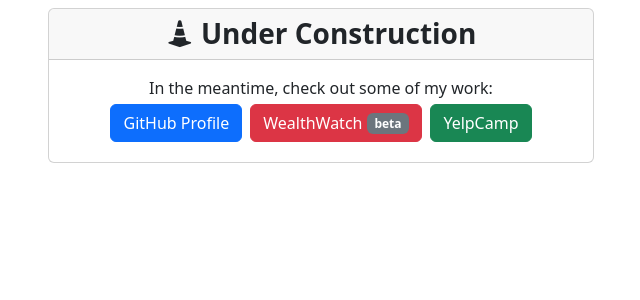
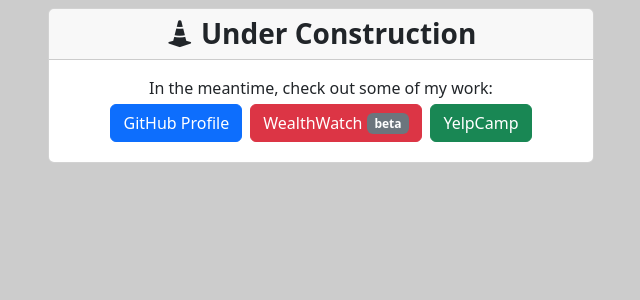
Before and after one commit to aditya-arcot/Portfolio-Website, an Angular app: page / in a window 1280 px wide. Shown: the top 300 px of the page, without its empty margins (319-959 px from the left). Built offline with nearby package versions, Linux system fonts and the light colour scheme.

Commit message:
body background color

```diff
--- a/src/styles.css
+++ b/src/styles.css
@@ -1 +1,3 @@
-/* You can add global styles to this file, and also import other style files */
+body {
+    background-color: rgba(0, 0, 0, 0.2);
+}
```
